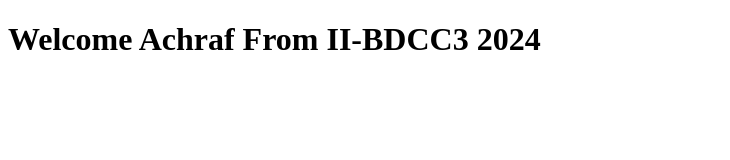
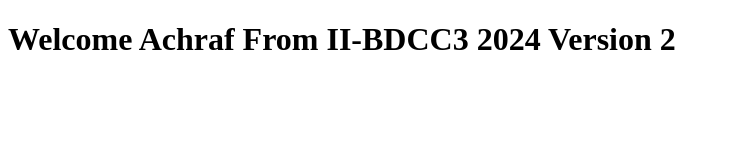
Before and after one commit to achraf-Gith/TP4, a plain HTML site: page index.html in a window 1280 px wide. Shown: the whole page, without its empty margins (0-730 px from the left). Drawn offline with Linux system fonts and the light colour scheme.

Commit message:
2 commit

```diff
--- a/index.html
+++ b/index.html
@@ -4,6 +4,6 @@
     <title>Welcome BDCC</title>
 </head>
 <body>
-<h1>Welcome Achraf From II-BDCC3 2024</h1>
+<h1>Welcome Achraf From II-BDCC3 2024  Version 2</h1>
 </body>
 </html>
```
